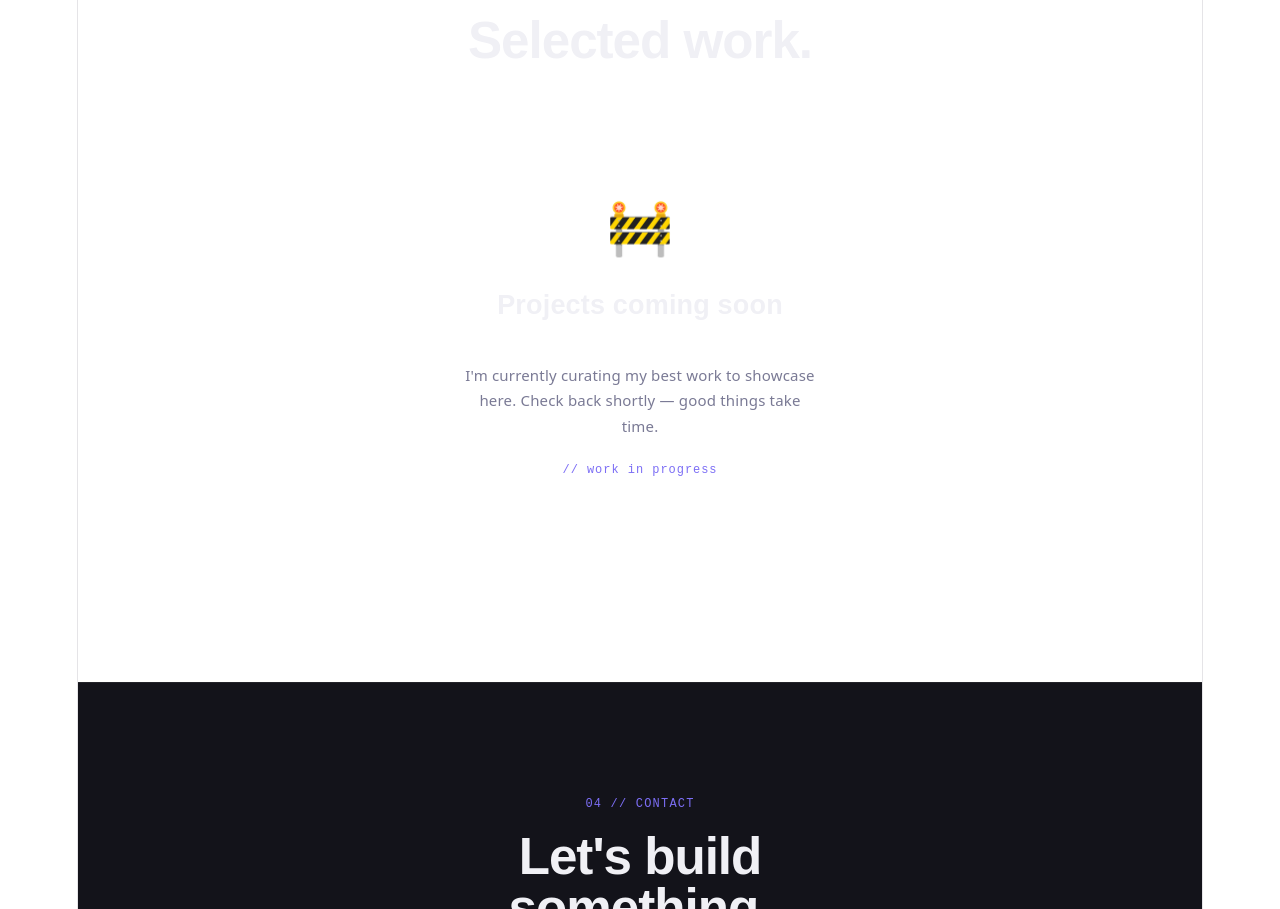
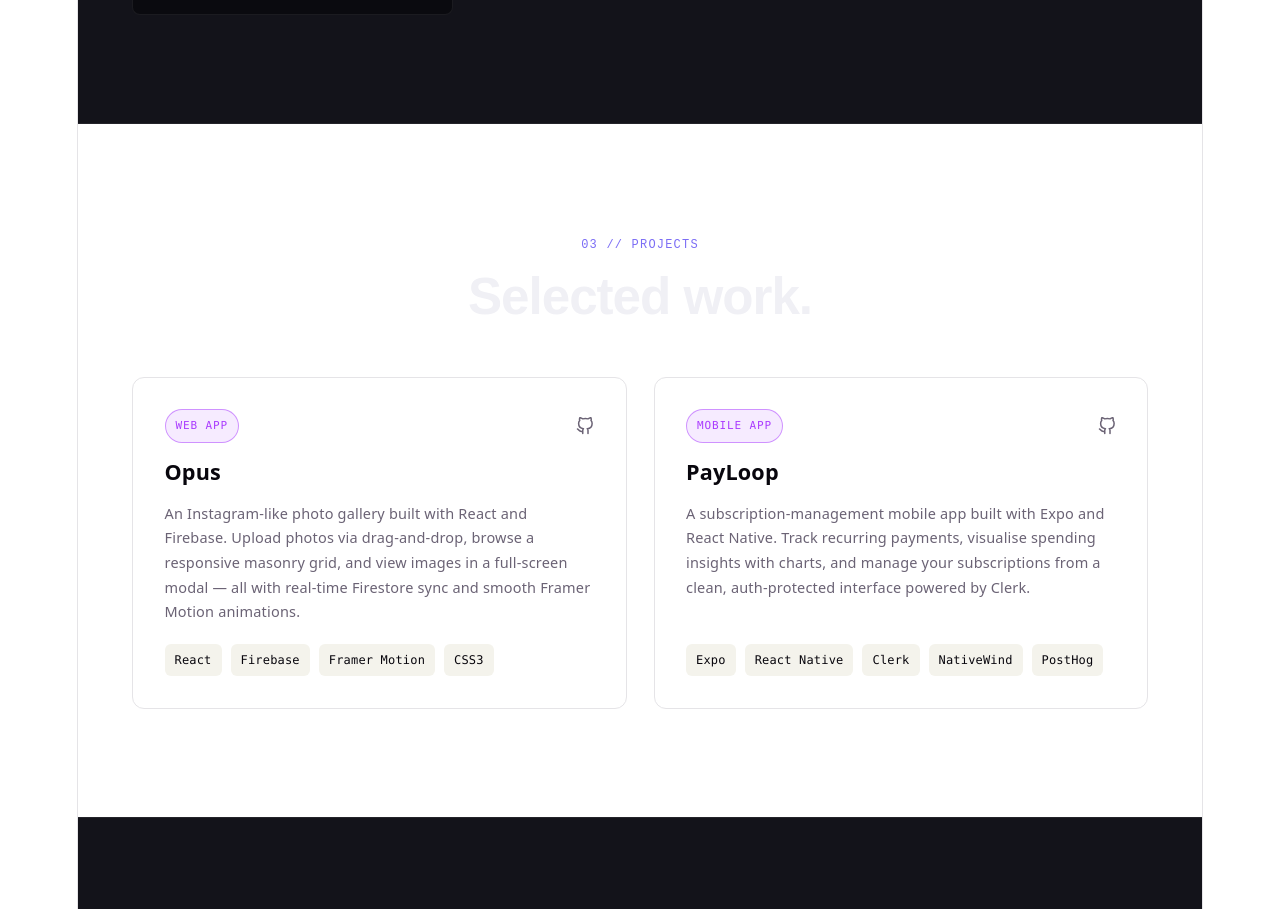
Before and after one commit to erycpc/Personal-Portfolio, a React app in the folder portfolio/: page / in a window 1280 px wide. Shown: the part 2580-3489 px from the top of the page. Built offline with nearby package versions, Linux system fonts and the light colour scheme; the HTML template or start-up script is replaced by a standard one.

Commit message:
Updated Projects Section and Contact Section

```diff
--- a/portfolio/src/components/Contact.jsx
+++ b/portfolio/src/components/Contact.jsx
@@ -1,8 +1,8 @@
 const links = [
   { label: "GitHub", href: "https://github.com/erycpc" },
   { label: "LinkedIn", href: "https://linkedin.com/in/eric-mbithi-0a10222a3/" },
-  { label: "Twitter / X", href: "https://twitter.com/_ericmbithi" },
-  { label: "Resume PDF", href: "#" },
+  { label: "Twitter / X", href: "https://twitter.com/erycpc" },
+  { label: "Resume PDF", href: "https://drive.google.com/file/d/1pSHsXe1eSpjIub1V3MBPxZagsGyKHddg/view?usp=drive_link" },
 ];
 
 function Contact() {
--- a/portfolio/src/components/Projects.jsx
+++ b/portfolio/src/components/Projects.jsx
@@ -1,17 +1,97 @@
+const projects = [
+  {
+    id: "opus",
+    tag: "web app",
+    title: "Opus",
+    description:
+      "An Instagram-like photo gallery built with React and Firebase. Upload photos via drag-and-drop, browse a responsive masonry grid, and view images in a full-screen modal — all with real-time Firestore sync and smooth Framer Motion animations.",
+    tech: ["React", "Firebase", "Framer Motion", "CSS3"],
+    github: "https://github.com/erycpc/opus",
+    live: null,
+  },
+  {
+    id: "payloop",
+    tag: "mobile app",
+    title: "PayLoop",
+    description:
+      "A subscription-management mobile app built with Expo and React Native. Track recurring payments, visualise spending insights with charts, and manage your subscriptions from a clean, auth-protected interface powered by Clerk.",
+    tech: ["Expo", "React Native", "Clerk", "NativeWind", "PostHog"],
+    github: "https://github.com/erycpc/PayLoop",
+    live: null,
+  },
+];
+
 function Projects() {
   return (
     <section className="projects" id="projects">
       <p className="section-tag">03 // projects</p>
       <h2 className="section-title">Selected work.</h2>
 
-      <div className="projects-coming-soon">
-        <div className="coming-icon">🚧</div>
-        <h3>Projects coming soon</h3>
-        <p>
-          I'm currently curating my best work to showcase here.
-          Check back shortly — good things take time.
-        </p>
-        <span className="mono">// work in progress</span>
+      <div className="projects-grid">
+        {projects.map((project) => (
+          <article key={project.id} className="project-card">
+            <div className="project-card-header">
+              <span className="project-tag">{project.tag}</span>
+              <div className="project-links">
+                <a
+                  href={project.github}
+                  target="_blank"
+                  rel="noopener noreferrer"
+                  className="project-link"
+                  aria-label={`${project.title} on GitHub`}
+                >
+                  <svg
+                    width="18"
+                    height="18"
+                    viewBox="0 0 24 24"
+                    fill="none"
+                    stroke="currentColor"
+                    strokeWidth="2"
+                    strokeLinecap="round"
+                    strokeLinejoin="round"
+                  >
+                    <path d="M9 19c-5 1.5-5-2.5-7-3m14 6v-3.87a3.37 3.37 0 0 0-.94-2.61c3.14-.35 6.44-1.54 6.44-7A5.44 5.44 0 0 0 20 4.77 5.07 5.07 0 0 0 19.91 1S18.73.65 16 2.48a13.38 13.38 0 0 0-7 0C6.27.65 5.09 1 5.09 1A5.07 5.07 0 0 0 5 4.77a5.44 5.44 0 0 0-1.5 3.78c0 5.42 3.3 6.61 6.44 7A3.37 3.37 0 0 0 9 18.13V22" />
+                  </svg>
+                </a>
+                {project.live && (
+                  <a
+                    href={project.live}
+                    target="_blank"
+                    rel="noopener noreferrer"
+                    className="project-link"
+                    aria-label={`${project.title} live demo`}
+                  >
+                    <svg
+                      width="18"
+                      height="18"
+                      viewBox="0 0 24 24"
+                      fill="none"
+                      stroke="currentColor"
+                      strokeWidth="2"
+                      strokeLinecap="round"
+                      strokeLinejoin="round"
+                    >
+                      <path d="M18 13v6a2 2 0 0 1-2 2H5a2 2 0 0 1-2-2V8a2 2 0 0 1 2-2h6" />
+                      <polyline points="15 3 21 3 21 9" />
+                      <line x1="10" y1="14" x2="21" y2="3" />
+                    </svg>
+                  </a>
+                )}
+              </div>
+            </div>
+
+            <h3 className="project-title">{project.title}</h3>
+            <p className="project-desc">{project.description}</p>
+
+            <div className="project-tech">
+              {project.tech.map((t) => (
+                <span key={t} className="tech-badge">
+                  {t}
+                </span>
+              ))}
+            </div>
+          </article>
+        ))}
       </div>
     </section>
   );
--- a/portfolio/src/components/Skills.jsx
+++ b/portfolio/src/components/Skills.jsx
@@ -2,12 +2,22 @@ const skills = [
   {
     icon: "🎨",
     title: "Frontend",
-    tags: ["HTML", "CSS", "JavaScript", "React"],
+    tags: ["HTML", "CSS", "JavaScript", "TypeScript", "React", "Tailwind"],
+  },
+  {
+    icon: "📱",
+    title: "Mobile",
+    tags: ["React Native", "Expo"],
   },
   {
     icon: "🛠",
     title: "Backend",
-    tags: ["Python", "Flask"],
+    tags: ["Python", "Flask", "Firebase"],
+  },
+  {
+    icon: "🔧",
+    title: "Tools & Services",
+    tags: ["Clerk", "PostHog"],
   },
 ];
 
--- a/portfolio/src/styles/Projects.css
+++ b/portfolio/src/styles/Projects.css
@@ -2,46 +2,102 @@
   padding: 6rem 3rem;
 }
 
-.projects-coming-soon {
+.projects-grid {
+  display: grid;
+  grid-template-columns: repeat(auto-fit, minmax(300px, 1fr));
+  gap: 1.5rem;
+  margin-top: 2.5rem;
+}
+
+.project-card {
   display: flex;
   flex-direction: column;
+  gap: 0.875rem;
+  padding: 1.75rem;
+  border: 1px solid var(--border);
+  border-radius: 12px;
+  text-align: left;
+  background: var(--bg);
+  transition: border-color 0.2s ease, box-shadow 0.2s ease;
+}
+
+.project-card:hover {
+  border-color: var(--accent-border);
+  box-shadow: var(--shadow);
+}
+
+.project-card-header {
+  display: flex;
+  align-items: center;
+  justify-content: space-between;
+}
+
+.project-tag {
+  font-family: var(--mono);
+  font-size: 11px;
+  letter-spacing: 0.08em;
+  text-transform: uppercase;
+  color: var(--accent);
+  background: var(--accent-bg);
+  border: 1px solid var(--accent-border);
+  padding: 3px 10px;
+  border-radius: 99px;
+}
+
+.project-links {
+  display: flex;
+  gap: 0.5rem;
+}
+
+.project-link {
+  display: flex;
   align-items: center;
   justify-content: center;
-  padding: 5rem 2rem;
-  border: 1px dashed rgba(255, 255, 255, 0.1);
-  border-radius: 12px;
-  text-align: center;
-  gap: 1rem;
+  color: var(--text);
+  transition: color 0.15s ease;
 }
 
-.projects-coming-soon .coming-icon {
-  font-size: 3rem;
-  margin-bottom: 0.5rem;
+.project-link:hover {
+  color: var(--accent);
 }
 
-.projects-coming-soon h3 {
-  font-family: 'Syne', sans-serif;
-  font-size: 1.5rem;
-  font-weight: 700;
-  color: #f0f0f5;
+.project-title {
+  font-family: var(--heading);
+  font-size: 1.2rem;
+  font-weight: 600;
+  color: var(--text-h);
+  margin: 0;
 }
 
-.projects-coming-soon p {
-  font-size: 15px;
-  color: #7a7a95;
-  max-width: 360px;
+.project-desc {
+  font-size: 14.5px;
+  color: var(--text);
   line-height: 1.7;
+  flex: 1;
 }
 
-.projects-coming-soon .mono {
-  font-family: 'Space Mono', monospace;
+.project-tech {
+  display: flex;
+  flex-wrap: wrap;
+  gap: 0.5rem;
+  margin-top: 0.25rem;
+}
+
+.tech-badge {
+  font-family: var(--mono);
   font-size: 12px;
-  color: #7c6ef5;
-  letter-spacing: 0.08em;
+  color: var(--text-h);
+  background: var(--code-bg);
+  padding: 3px 10px;
+  border-radius: 6px;
 }
 
 @media (max-width: 768px) {
   .projects {
     padding: 4rem 1.5rem;
   }
+
+  .projects-grid {
+    grid-template-columns: 1fr;
+  }
 }
```
